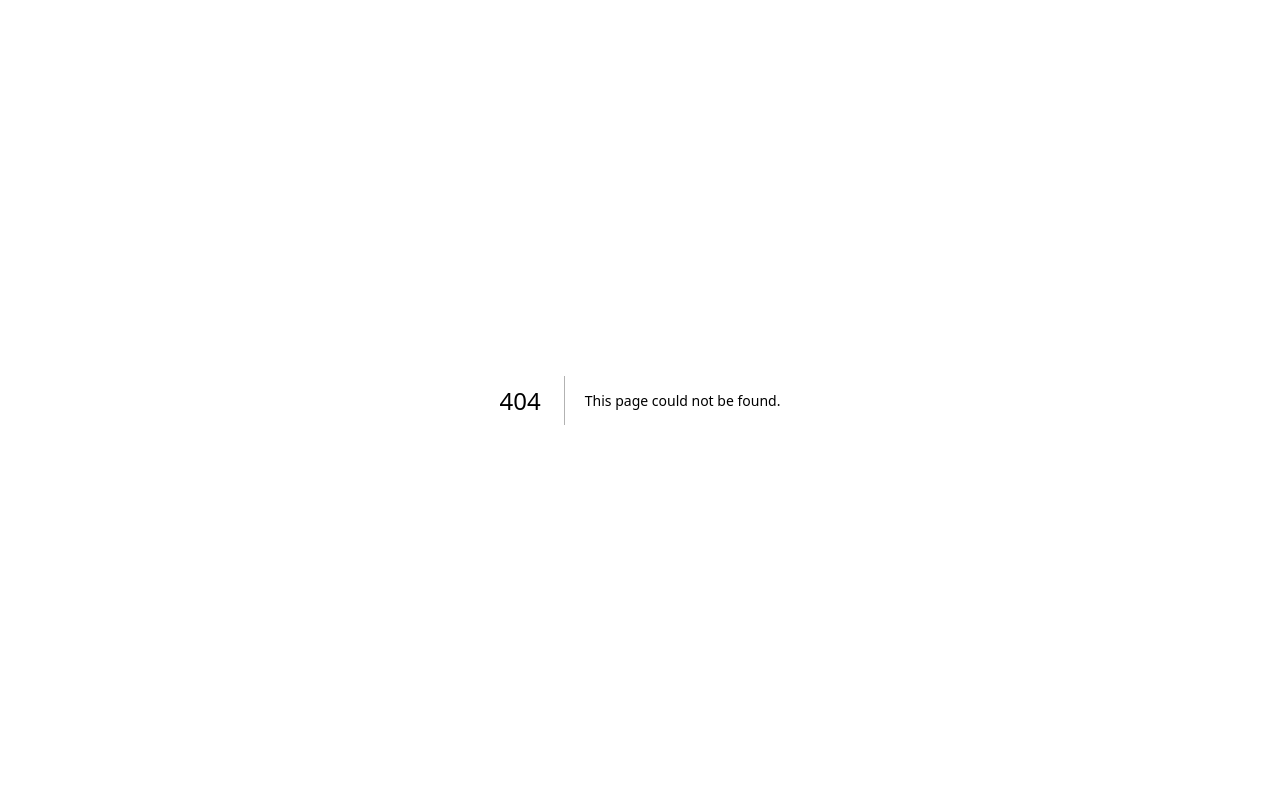
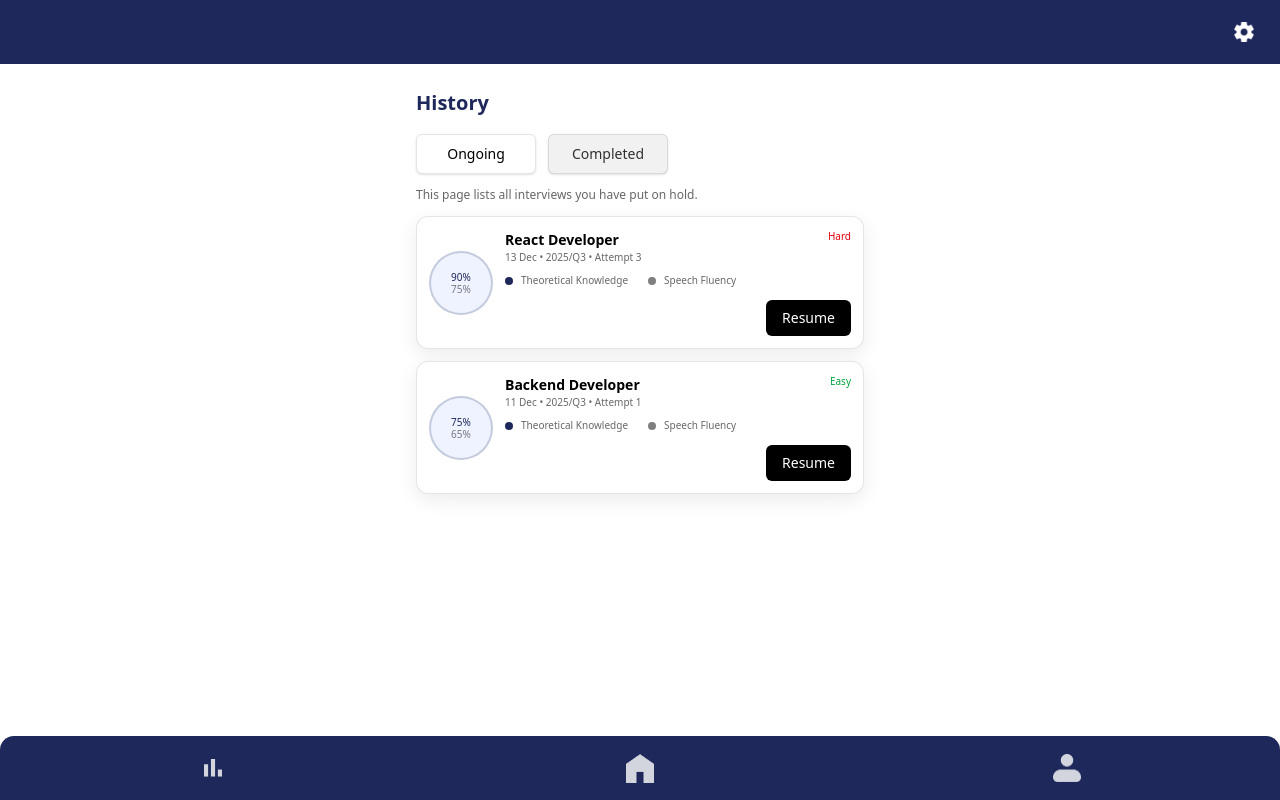
Before and after one commit to Asiyaa22/samvaad-saathi-frontend, a Next.js app: page /history in a window 1280 px wide. Before the commit this address had no page. Built offline with nearby package versions, Linux system fonts and the light colour scheme.

Commit message:
Add InterviewHistory component to display ongoing and completed interview details with tab navigation

```diff
--- /dev/null
+++ b/src/app/(protected)/history/page.tsx
@@ -0,0 +1,202 @@
+"use client";
+
+import Link from "next/link";
+import { useMemo, useState } from "react";
+
+type OngoingItem = {
+  id: string;
+  role: string;
+  date: string;
+  attemptLabel: string;
+  difficulty: "Easy" | "Medium" | "Hard";
+  knowledgePercent: number;
+  fluencyPercent: number;
+};
+
+type CompletedItem = {
+  id: string;
+  role: string;
+  attemptsCount: number;
+};
+
+const TabButton = ({
+  label,
+  isActive,
+  onClick,
+}: {
+  label: string;
+  isActive: boolean;
+  onClick: () => void;
+}) => (
+  <button
+    type="button"
+    aria-pressed={isActive}
+    className={`min-w-[120px] h-10 px-4 rounded-md text-sm font-medium transition shadow-sm border ${
+      isActive
+        ? "bg-white text-black border-black/10"
+        : "bg-[#F1F1F1] text-black/80 border-black/10"
+    }`}
+    onClick={onClick}
+  >
+    {label}
+  </button>
+);
+
+export default function InterviewHistory() {
+  const [activeTab, setActiveTab] = useState<"ongoing" | "completed">(
+    "ongoing"
+  );
+
+  const ongoing = useMemo<OngoingItem[]>(
+    () => [
+      {
+        id: "r1",
+        role: "React Developer",
+        date: "13 Dec",
+        attemptLabel: "2025/Q3 • Attempt 3",
+        difficulty: "Hard",
+        knowledgePercent: 90,
+        fluencyPercent: 75,
+      },
+      {
+        id: "r2",
+        role: "Backend Developer",
+        date: "11 Dec",
+        attemptLabel: "2025/Q3 • Attempt 1",
+        difficulty: "Easy",
+        knowledgePercent: 75,
+        fluencyPercent: 65,
+      },
+    ],
+    []
+  );
+
+  const completed = useMemo<CompletedItem[]>(
+    () => [
+      { id: "c1", role: "React Developer", attemptsCount: 8 },
+      { id: "c2", role: "Backend Developer", attemptsCount: 6 },
+    ],
+    []
+  );
+
+  return (
+    <div className="min-h-[calc(100dvh-56px)] py-6">
+      <div className="max-w-md mx-auto">
+        <h2 className="text-[20px] font-semibold text-[#1F285B] mb-4">
+          History
+        </h2>
+
+        <div className="flex items-center gap-3 mb-3">
+          <TabButton
+            label="Ongoing"
+            isActive={activeTab === "ongoing"}
+            onClick={() => setActiveTab("ongoing")}
+          />
+          <TabButton
+            label="Completed"
+            isActive={activeTab === "completed"}
+            onClick={() => setActiveTab("completed")}
+          />
+        </div>
+
+        {activeTab === "ongoing" ? (
+          <div>
+            <p className="text-[12px] text-black/60 mb-3">
+              This page lists all interviews you have put on hold.
+            </p>
+
+            <div className="space-y-3">
+              {ongoing.map((item) => (
+                <div
+                  key={item.id}
+                  className="rounded-xl border border-black/10 bg-white shadow-[0_6px_20px_rgba(0,0,0,0.08)] p-3"
+                >
+                  <div className="flex items-center gap-3">
+                    {/* Progress placeholder circle */}
+                    <div className="relative w-16 h-16 rounded-full bg-[#EFF3FF] border-2 border-[#1F285B]/20 flex items-center justify-center">
+                      <div className="text-[10px] text-[#1F285B] text-center leading-3">
+                        <div>{item.knowledgePercent}%</div>
+                        <div className="text-black/50">
+                          {item.fluencyPercent}%
+                        </div>
+                      </div>
+                    </div>
+                    <div className="flex-1 min-w-0">
+                      <div className="flex items-start justify-between">
+                        <div>
+                          <p className="text-[14px] font-semibold truncate">
+                            {item.role}
+                          </p>
+                          <p className="text-[10px] text-black/60">
+                            {item.date} • {item.attemptLabel}
+                          </p>
+                          <div className="mt-2 flex items-center gap-2">
+                            <span className="w-2 h-2 rounded-full bg-[#1F285B] inline-block" />
+                            <span className="text-[10px] text-black/60">
+                              Theoretical Knowledge
+                            </span>
+                            <span className="w-2 h-2 rounded-full bg-black/50 inline-block ml-3" />
+                            <span className="text-[10px] text-black/60">
+                              Speech Fluency
+                            </span>
+                          </div>
+                        </div>
+                        <span
+                          className={`text-[10px] ml-2 ${
+                            item.difficulty === "Hard"
+                              ? "text-red-600"
+                              : item.difficulty === "Easy"
+                              ? "text-green-600"
+                              : "text-yellow-600"
+                          }`}
+                        >
+                          {item.difficulty}
+                        </span>
+                      </div>
+                      <div className="mt-3 flex justify-end">
+                        <Link
+                          href={`/interview?id=${item.id}`}
+                          className="px-4 h-9 rounded-md bg-black text-white text-sm inline-flex items-center"
+                        >
+                          Resume
+                        </Link>
+                      </div>
+                    </div>
+                  </div>
+                </div>
+              ))}
+            </div>
+          </div>
+        ) : (
+          <div>
+            <p className="text-[12px] text-black/60 mb-3">
+              Access your interview history
+            </p>
+            <div className="space-y-3">
+              {completed.map((item) => (
+                <div
+                  key={item.id}
+                  className="rounded-xl border border-black/10 bg-white shadow-[0_6px_20px_rgba(0,0,0,0.08)] p-3"
+                >
+                  <p className="text-[14px] font-semibold">{item.role}</p>
+                  <p className="text-[12px] text-black/80 mt-1">
+                    No. of Interviews attempted:{" "}
+                    <span className="font-medium">{item.attemptsCount}</span>
+                  </p>
+                  <div className="mt-3 flex justify-end">
+                    <Link
+                      href={`/interview-completed?id=${item.id}`}
+                      className="px-4 h-9 rounded-md bg-white border text-sm inline-flex items-center shadow-sm"
+                    >
+                      View Report
+                    </Link>
+                  </div>
+                </div>
+              ))}
+            </div>
+          </div>
+        )}
+      </div>
+    </div>
+  );
+}
```
